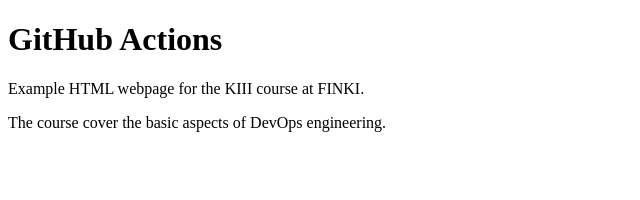
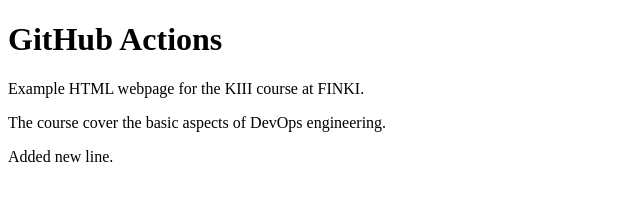
Before and after one commit to marijastojanoska/ciad_github_actions, a plain HTML site: page index.html in a window 1280 px wide. Shown: the whole page, without its empty margins (0-640 px from the left). Drawn offline with Linux system fonts and the light colour scheme.

Commit message:
Update index.html

```diff
--- a/index.html
+++ b/index.html
@@ -4,5 +4,6 @@
     <h1>GitHub Actions</h1>
     <p>Example HTML webpage for the KIII course at FINKI.</p>
     <p>The course cover the basic aspects of DevOps engineering.</p>
+    <p>Added new line.</p>
   </body>
 </html>
```
